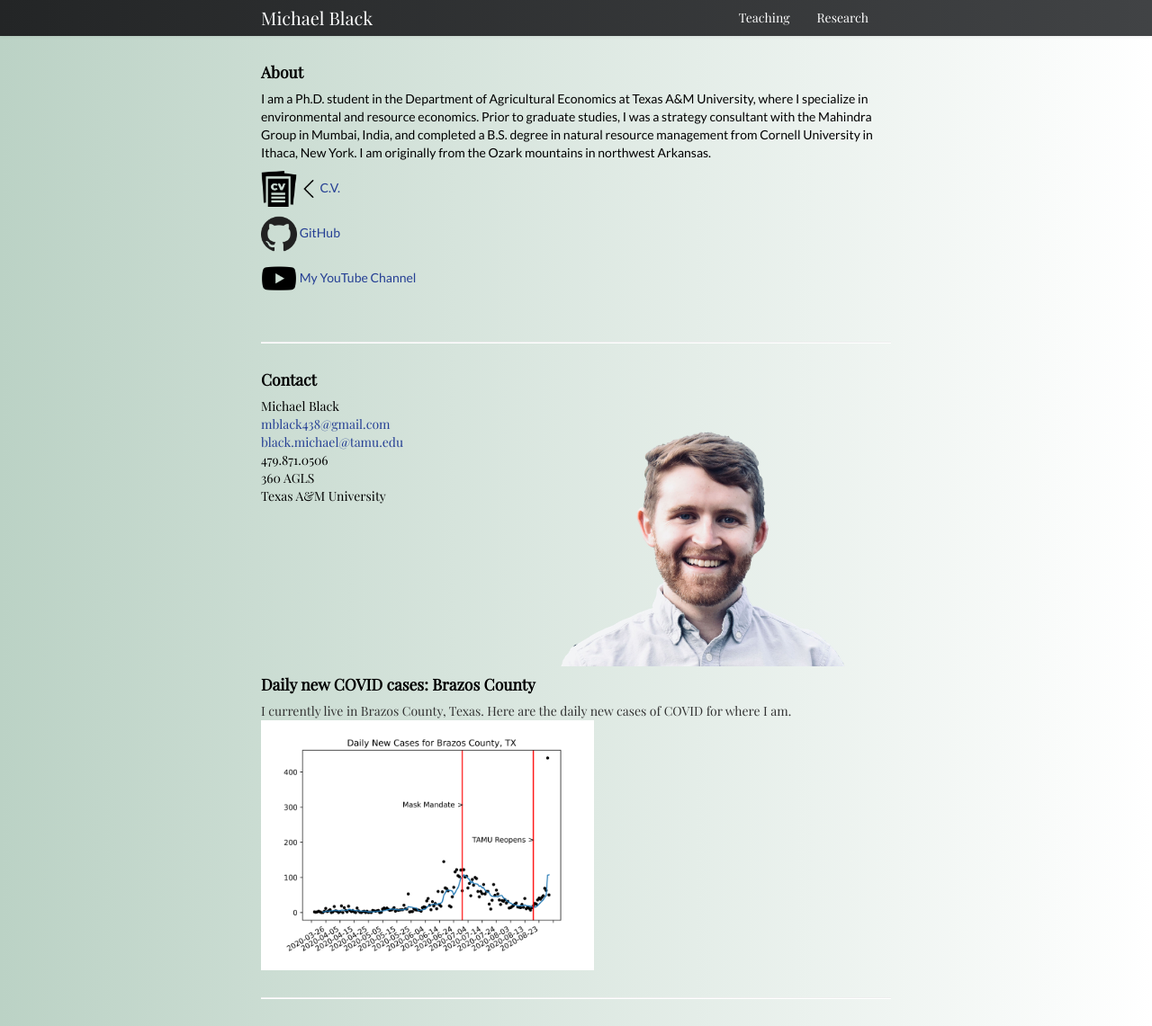
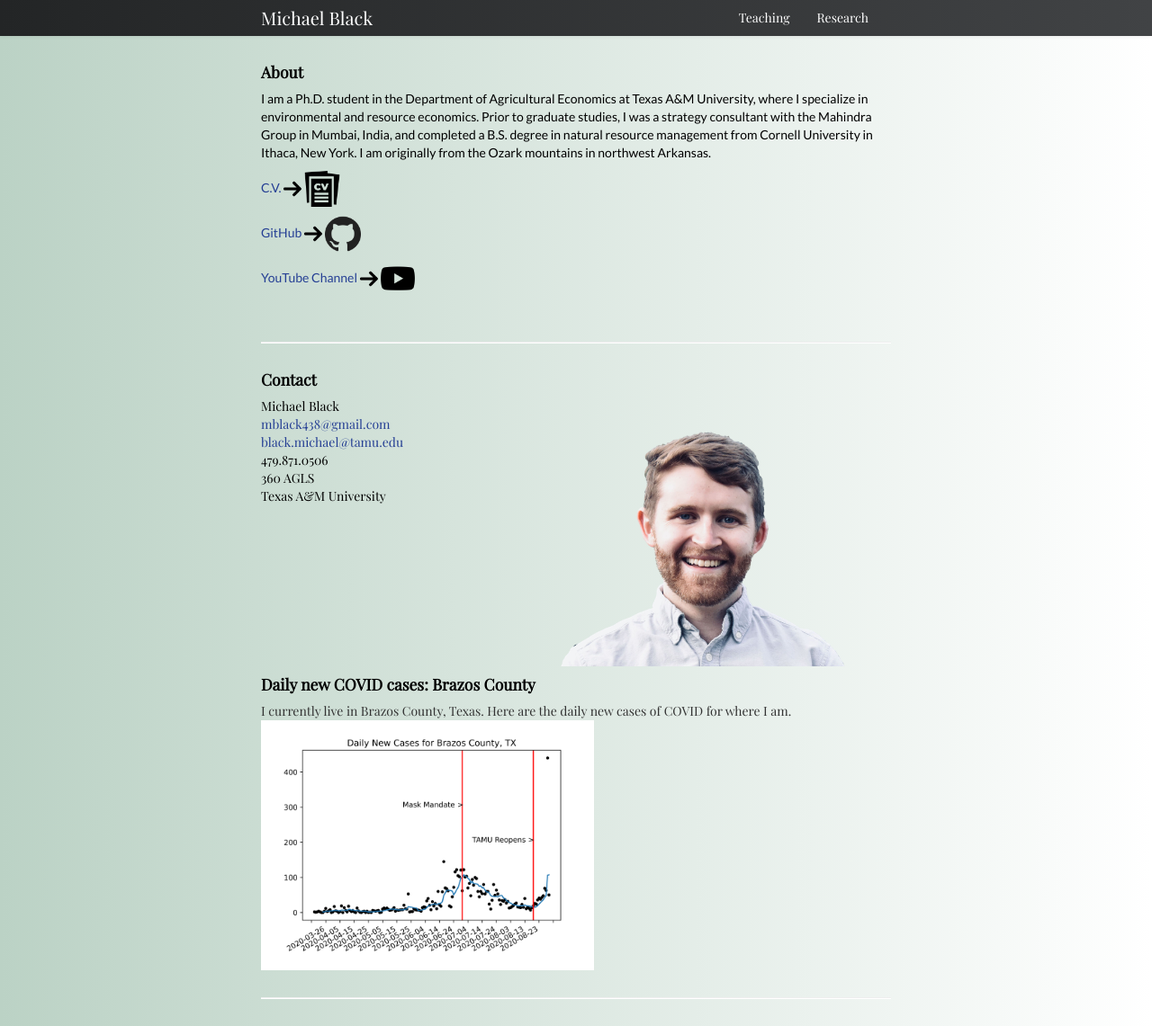
Before and after one commit to michael-black/michael-black.github.io, a Jekyll site: the page built from index.md, in a window 1280 px wide. Shown: the whole page at 90% size. Built offline with Jekyll 4.4.1, drawn with Linux system fonts in a browser that asks for light colours.

Commit message:
Tweaked the links on main

```diff
--- a/index.md
+++ b/index.md
@@ -12,18 +12,21 @@ I am a Ph.D. student in the Department of Agricultural Economics at Texas A&M Un
 <!-- [Curriculum Vitae]({{ BASE_PATH }}/assets/BlackCV.pdf) -->
 <!-- [GitHub](https://github.com/michael-black) -->
 
+[C.V.]({{ BASE_PATH }}/assets/BlackCV.pdf)
+<img src="../pages/icons64/right-arrow.png" width="20" height="20"/>
 <a href="../assets/BlackCV.pdf">
     <img src="../pages/icons64/cv.png" width="40" height="40"/></a>
-    <img src="../pages/icons64/left-arrow.png" width="20" height="20"/>
-    [C.V.]({{ BASE_PATH }}/assets/BlackCV.pdf)
 
+[GitHub](https://github.com/michael-black)
+<img src="../pages/icons64/right-arrow.png" width="20" height="20"/>
 <a href="https://github.com/michael-black">
     <img src="../pages/icons64/github.png" width="40" height="40"/></a>
-    [GitHub](https://github.com/michael-black)
 
+[YouTube Channel](https://www.youtube.com/channel/UCxDNlrqcNZ4c3yS8IN_aC7A/featured)
+<img src="../pages/icons64/right-arrow.png" width="20" height="20"/>
 <a href="https://www.youtube.com/channel/UCxDNlrqcNZ4c3yS8IN_aC7A/featured">
     <img src="../pages/icons64/youtube.png" width="40" height="40"/></a>
-    [My YouTube Channel](https://www.youtube.com/channel/UCxDNlrqcNZ4c3yS8IN_aC7A/featured)
+
 
 <br/>
 
```
Also changed, not shown: pages/icons64/right-arrow.png (added).
